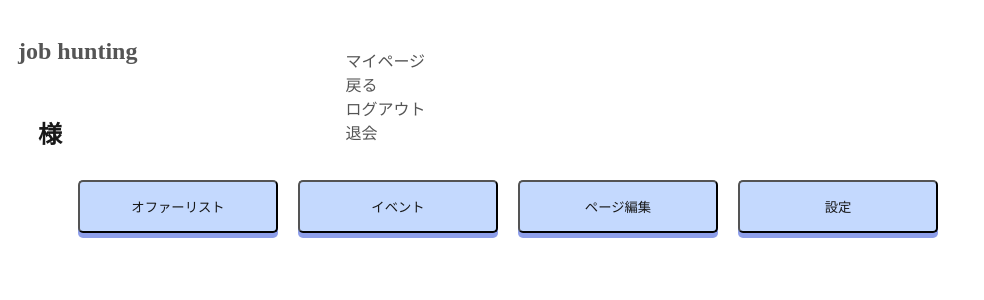
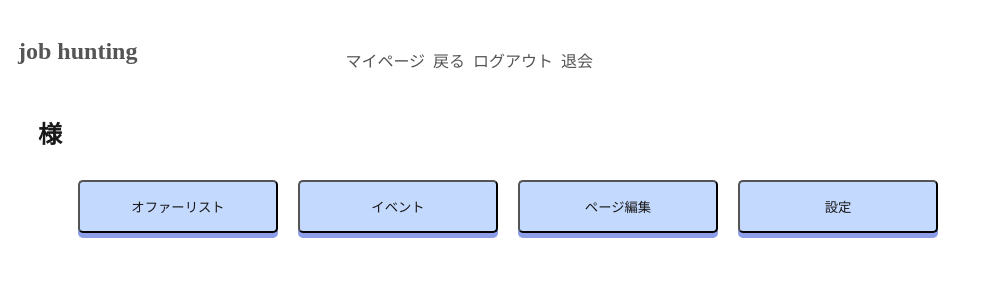
Before and after one commit to 231048Miki/Oto-fu, a PHP site: page /php/com_mypage.php in a window 1280 px wide. Shown: the top 300 px of the page, without its empty margins (0-984 px from the left). Run offline with PHP 8.4, Linux system fonts and the light colour scheme; the visitor is signed in with stand-in values (Sample User, id 1); data that the repository does not hold is empty.

Commit message:
レイアウト崩れてたの直した

```diff
--- a/iizuka/css/com_mypage.css
+++ b/iizuka/css/com_mypage.css
@@ -32,6 +32,10 @@
         color: #555;
         text-decoration: none;
     }
+
+    #desktop-menu {
+        display: flex; /* 要素を横並びにする */
+    }
 /* } */
 @media screen and (max-width:600px) {
     .cmypage_button {
```
